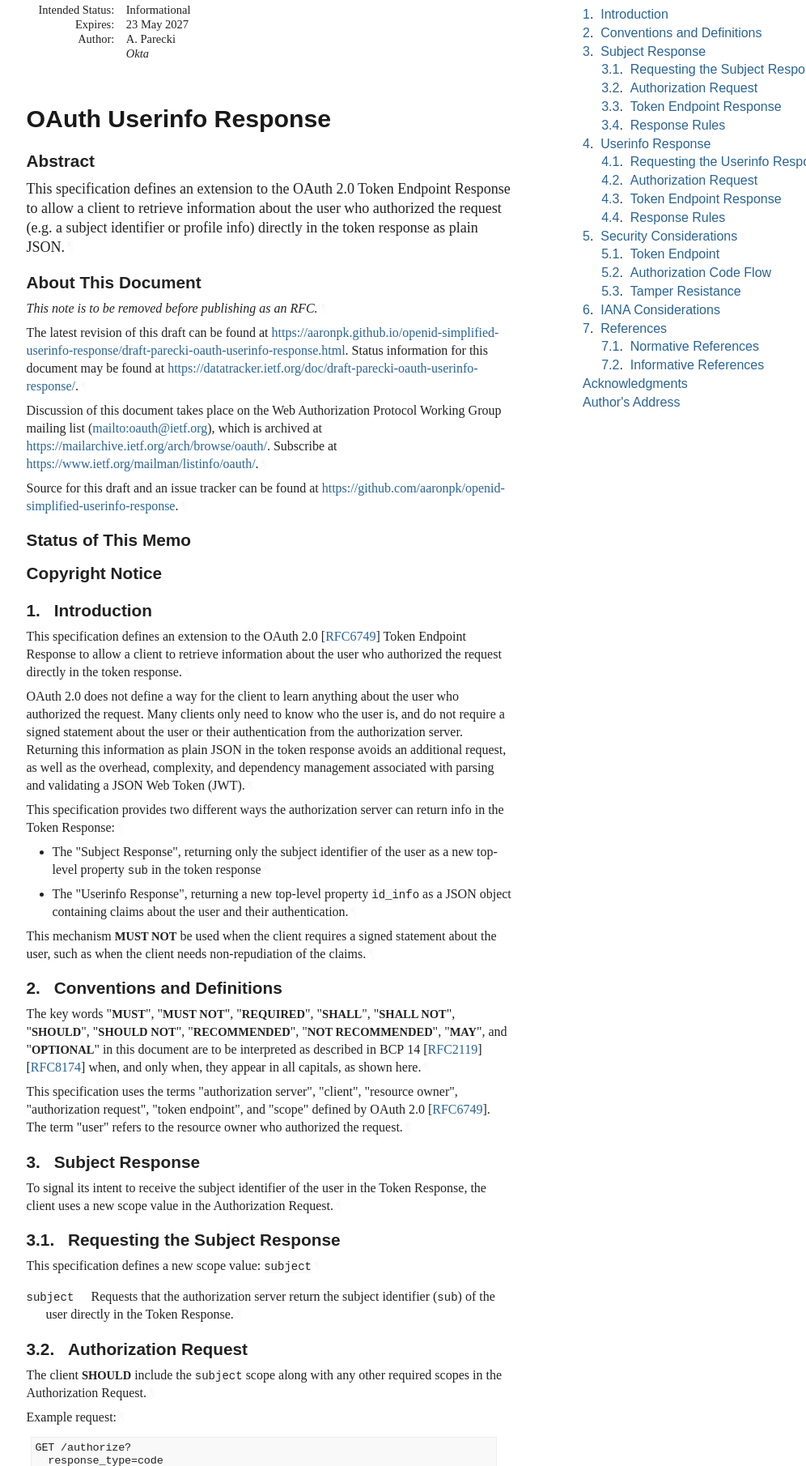
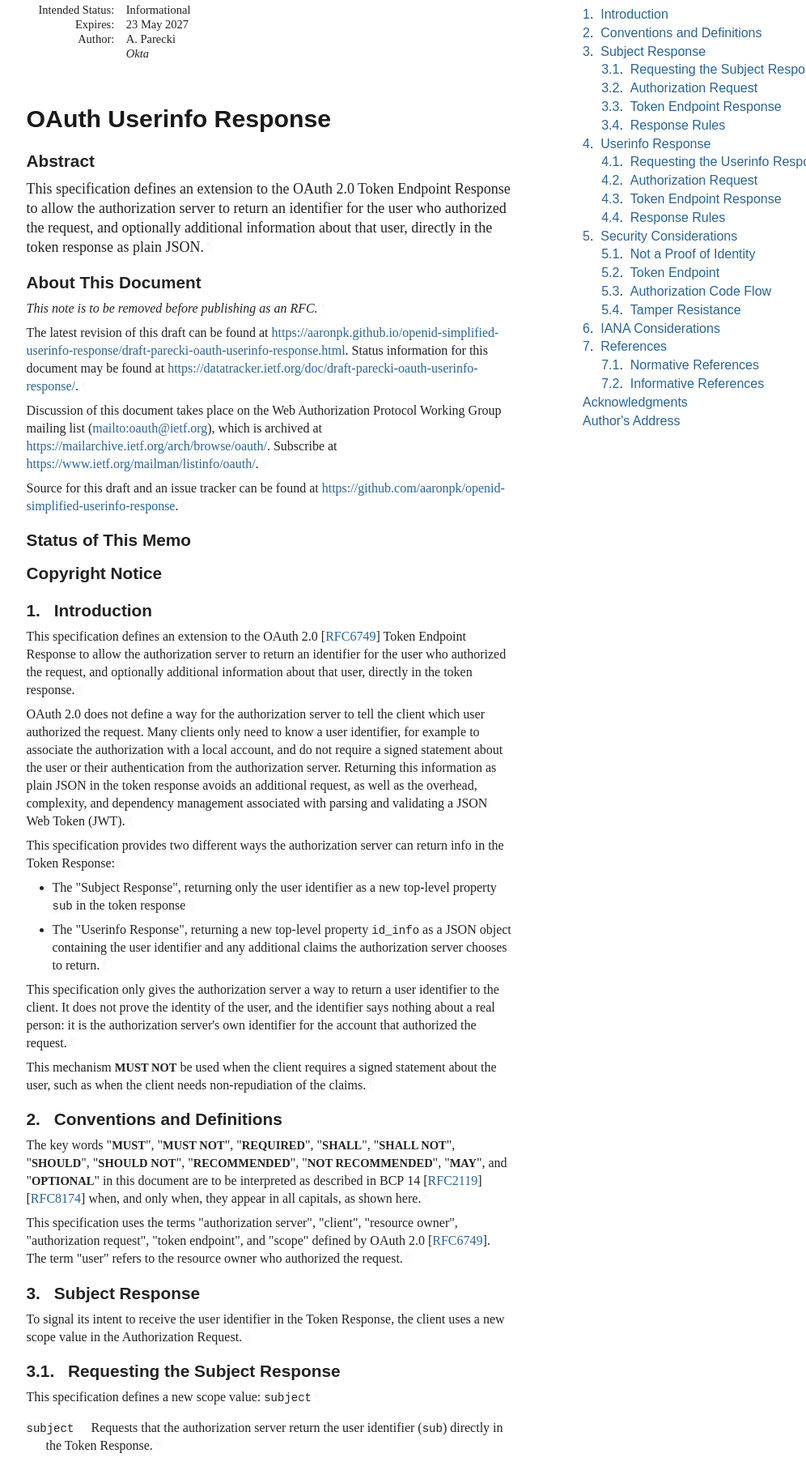
Before and after one commit to aaronpk/openid-simplified-userinfo-response, a plain HTML site: page draft-parecki-oauth-userinfo-response.html in a window 1280 px wide. Shown: the part 126-1936 px from the top of the page at 81% size, without its empty margins (92-1088 px from the left). Drawn offline with Linux system fonts and the light colour scheme; a web font is replaced by a local one.

Commit message:
Script updating gh-pages from ee7592b. [ci skip]

```diff
--- a/draft-parecki-oauth-userinfo-response.html
+++ b/draft-parecki-oauth-userinfo-response.html
@@ -7,7 +7,7 @@
 <title>OAuth Userinfo Response</title>
 <meta content="Aaron Parecki" name="author">
 <meta content="
-       This specification defines an extension to the OAuth 2.0 Token Endpoint Response to allow a client to retrieve information about the user who authorized the request (e.g. a subject identifier or profile info) directly in the token response as plain JSON.
+       This specification defines an extension to the OAuth 2.0 Token Endpoint Response to allow the authorization server to return an identifier for the user who authorized the request, and optionally additional information about that user, directly in the token response as plain JSON.
     " name="description">
 <meta content="xml2rfc 3.35.0" name="generator">
 <meta content="oauth" name="keyword">
@@ -1077,7 +1077,7 @@ svg {
 <h1 id="title">OAuth Userinfo Response</h1>
 <section id="section-abstract">
       <h2 id="abstract"><a href="#abstract" class="selfRef">Abstract</a></h2>
-<p id="section-abstract-1">This specification defines an extension to the OAuth 2.0 Token Endpoint Response to allow a client to retrieve information about the user who authorized the request (e.g. a subject identifier or profile info) directly in the token response as plain JSON.<a href="#section-abstract-1" class="pilcrow">¶</a></p>
+<p id="section-abstract-1">This specification defines an extension to the OAuth 2.0 Token Endpoint Response to allow the authorization server to return an identifier for the user who authorized the request, and optionally additional information about that user, directly in the token response as plain JSON.<a href="#section-abstract-1" class="pilcrow">¶</a></p>
 </section>
 <section class="note rfcEditorRemove" id="section-note.1">
       <h2 id="name-about-this-document">
@@ -1187,13 +1187,16 @@ svg {
             <p id="section-toc.1-1.5.1"><a href="#section-5" class="auto internal xref">5</a>.  <a href="#name-security-considerations" class="internal xref">Security Considerations</a></p>
 <ul class="compact toc ulBare ulEmpty">
 <li class="compact toc ulBare ulEmpty" id="section-toc.1-1.5.2.1">
-                <p id="section-toc.1-1.5.2.1.1"><a href="#section-5.1" class="auto internal xref">5.1</a>.  <a href="#name-token-endpoint" class="internal xref">Token Endpoint</a></p>
+                <p id="section-toc.1-1.5.2.1.1"><a href="#section-5.1" class="auto internal xref">5.1</a>.  <a href="#name-not-a-proof-of-identity" class="internal xref">Not a Proof of Identity</a></p>
 </li>
               <li class="compact toc ulBare ulEmpty" id="section-toc.1-1.5.2.2">
-                <p id="section-toc.1-1.5.2.2.1"><a href="#section-5.2" class="auto internal xref">5.2</a>.  <a href="#name-authorization-code-flow" class="internal xref">Authorization Code Flow</a></p>
+                <p id="section-toc.1-1.5.2.2.1"><a href="#section-5.2" class="auto internal xref">5.2</a>.  <a href="#name-token-endpoint" class="internal xref">Token Endpoint</a></p>
 </li>
               <li class="compact toc ulBare ulEmpty" id="section-toc.1-1.5.2.3">
-                <p id="section-toc.1-1.5.2.3.1"><a href="#section-5.3" class="auto internal xref">5.3</a>.  <a href="#name-tamper-resistance" class="internal xref">Tamper Resistance</a></p>
+                <p id="section-toc.1-1.5.2.3.1"><a href="#section-5.3" class="auto internal xref">5.3</a>.  <a href="#name-authorization-code-flow" class="internal xref">Authorization Code Flow</a></p>
+</li>
+              <li class="compact toc ulBare ulEmpty" id="section-toc.1-1.5.2.4">
+                <p id="section-toc.1-1.5.2.4.1"><a href="#section-5.4" class="auto internal xref">5.4</a>.  <a href="#name-tamper-resistance" class="internal xref">Tamper Resistance</a></p>
 </li>
             </ul>
 </li>
@@ -1226,18 +1229,19 @@ svg {
       <h2 id="name-introduction">
 <a href="#section-1" class="section-number selfRef">1. </a><a href="#name-introduction" class="section-name selfRef">Introduction</a>
       </h2>
-<p id="section-1-1">This specification defines an extension to the OAuth 2.0 <span>[<a href="#RFC6749" class="cite xref">RFC6749</a>]</span> Token Endpoint Response to allow a client to retrieve information about the user who authorized the request directly in the token response.<a href="#section-1-1" class="pilcrow">¶</a></p>
-<p id="section-1-2">OAuth 2.0 does not define a way for the client to learn anything about the user who authorized the request. Many clients only need to know who the user is, and do not require a signed statement about the user or their authentication from the authorization server. Returning this information as plain JSON in the token response avoids an additional request, as well as the overhead, complexity, and dependency management associated with parsing and validating a JSON Web Token (JWT).<a href="#section-1-2" class="pilcrow">¶</a></p>
+<p id="section-1-1">This specification defines an extension to the OAuth 2.0 <span>[<a href="#RFC6749" class="cite xref">RFC6749</a>]</span> Token Endpoint Response to allow the authorization server to return an identifier for the user who authorized the request, and optionally additional information about that user, directly in the token response.<a href="#section-1-1" class="pilcrow">¶</a></p>
+<p id="section-1-2">OAuth 2.0 does not define a way for the authorization server to tell the client which user authorized the request. Many clients only need to know a user identifier, for example to associate the authorization with a local account, and do not require a signed statement about the user or their authentication from the authorization server. Returning this information as plain JSON in the token response avoids an additional request, as well as the overhead, complexity, and dependency management associated with parsing and validating a JSON Web Token (JWT).<a href="#section-1-2" class="pilcrow">¶</a></p>
 <p id="section-1-3">This specification provides two different ways the authorization server can return info in the Token Response:<a href="#section-1-3" class="pilcrow">¶</a></p>
 <ul class="normal">
 <li class="normal" id="section-1-4.1">
-          <p id="section-1-4.1.1">The "Subject Response", returning only the subject identifier of the user as a new top-level property <code>sub</code> in the token response<a href="#section-1-4.1.1" class="pilcrow">¶</a></p>
+          <p id="section-1-4.1.1">The "Subject Response", returning only the user identifier as a new top-level property <code>sub</code> in the token response<a href="#section-1-4.1.1" class="pilcrow">¶</a></p>
 </li>
         <li class="normal" id="section-1-4.2">
-          <p id="section-1-4.2.1">The "Userinfo Response", returning a new top-level property <code>id_info</code> as a JSON object containing claims about the user and their authentication.<a href="#section-1-4.2.1" class="pilcrow">¶</a></p>
+          <p id="section-1-4.2.1">The "Userinfo Response", returning a new top-level property <code>id_info</code> as a JSON object containing the user identifier and any additional claims the authorization server chooses to return.<a href="#section-1-4.2.1" class="pilcrow">¶</a></p>
 </li>
       </ul>
-<p id="section-1-5">This mechanism <span class="bcp14">MUST NOT</span> be used when the client requires a signed statement about the user, such as when the client needs non-repudiation of the claims.<a href="#section-1-5" class="pilcrow">¶</a></p>
+<p id="section-1-5">This specification only gives the authorization server a way to return a user identifier to the client. It does not prove the identity of the user, and the identifier says nothing about a real person: it is the authorization server's own identifier for the account that authorized the request.<a href="#section-1-5" class="pilcrow">¶</a></p>
+<p id="section-1-6">This mechanism <span class="bcp14">MUST NOT</span> be used when the client requires a signed statement about the user, such as when the client needs non-repudiation of the claims.<a href="#section-1-6" class="pilcrow">¶</a></p>
 </section>
 </div>
 <div id="conventions-and-definitions">
@@ -1257,7 +1261,7 @@ appear in all capitals, as shown here.<a href="#section-2-1" class="pilcrow">¶<
       <h2 id="name-subject-response">
 <a href="#section-3" class="section-number selfRef">3. </a><a href="#name-subject-response" class="section-name selfRef">Subject Response</a>
       </h2>
-<p id="section-3-1">To signal its intent to receive the subject identifier of the user in the Token Response, the client uses a new scope value in the Authorization Request.<a href="#section-3-1" class="pilcrow">¶</a></p>
+<p id="section-3-1">To signal its intent to receive the user identifier in the Token Response, the client uses a new scope value in the Authorization Request.<a href="#section-3-1" class="pilcrow">¶</a></p>
 <div id="requesting-the-subject-response">
 <section id="section-3.1">
         <h3 id="name-requesting-the-subject-resp">
@@ -1267,7 +1271,7 @@ appear in all capitals, as shown here.<a href="#section-2-1" class="pilcrow">¶<
 <span class="break"></span><dl class="dlParallel" id="section-3.1-2">
           <dt id="section-3.1-2.1"><code>subject</code></dt>
           <dd style="margin-left: 1.5em" id="section-3.1-2.2">
-            <p id="section-3.1-2.2.1">Requests that the authorization server return the subject identifier (<code>sub</code>) of the user directly in the Token Response.<a href="#section-3.1-2.2.1" class="pilcrow">¶</a></p>
+            <p id="section-3.1-2.2.1">Requests that the authorization server return the user identifier (<code>sub</code>) directly in the Token Response.<a href="#section-3.1-2.2.1" class="pilcrow">¶</a></p>
 </dd>
         <dd class="break"></dd>
 </dl>
@@ -1301,7 +1305,7 @@ GET /authorize?
         </h3>
 <p id="section-3.3-1">This specification defines a new field to be returned in the Token Endpoint response: <code>sub</code>.<a href="#section-3.3-1" class="pilcrow">¶</a></p>
 <p id="section-3.3-2">In the Authorization Code flow, upon successful validation of the Authorization Code, the PKCE Code Verifier, and optional client authentication, the authorization server constructs a Token Response including the new field <code>sub</code>.<a href="#section-3.3-2" class="pilcrow">¶</a></p>
-<p id="section-3.3-3">The value of <code>sub</code> is a string that identifies the user who authorized the request. It has the same meaning as the <code>sub</code> claim defined in <span><a href="https://rfc-editor.org/rfc/rfc7519#section-4.1.2" class="relref">Section 4.1.2</a> of [<a href="#RFC7519" class="cite xref">RFC7519</a>]</span>. The value <span class="bcp14">MUST</span> be unique within the authorization server and <span class="bcp14">MUST NOT</span> be reassigned to a different user.<a href="#section-3.3-3" class="pilcrow">¶</a></p>
+<p id="section-3.3-3">The value of <code>sub</code> is a string containing the authorization server's identifier for the user who authorized the request. It has the same meaning as the <code>sub</code> claim defined in <span><a href="https://rfc-editor.org/rfc/rfc7519#section-4.1.2" class="relref">Section 4.1.2</a> of [<a href="#RFC7519" class="cite xref">RFC7519</a>]</span>. The value <span class="bcp14">MUST</span> be unique within the authorization server and <span class="bcp14">MUST NOT</span> be reassigned to a different user. The value is an opaque identifier that is only meaningful in the context of the authorization server that issued it.<a href="#section-3.3-3" class="pilcrow">¶</a></p>
 </section>
 </div>
 <div id="response-rules">
@@ -1381,7 +1385,7 @@ GET /authorize?
         </h3>
 <p id="section-4.3-1">This specification defines a new field to be returned in the Token Endpoint response: <code>id_info</code>.<a href="#section-4.3-1" class="pilcrow">¶</a></p>
 <p id="section-4.3-2">In the Authorization Code flow, upon successful validation of the Authorization Code, the PKCE Code Verifier, and optional client authentication, the authorization server constructs a Token Response including the new field <code>id_info</code>.<a href="#section-4.3-2" class="pilcrow">¶</a></p>
-<p id="section-4.3-3">The value of <code>id_info</code> is a JSON object whose members are claims about the user and their authentication. The claim names and their meanings are those registered in the IANA "JSON Web Token Claims" registry established by <span>[<a href="#RFC7519" class="cite xref">RFC7519</a>]</span>. The object <span class="bcp14">MUST</span> contain the <code>sub</code> claim, as described in <a href="#subject-token-response" class="auto internal xref">Section 3.3</a>. Which additional claims are returned is at the discretion of the authorization server, and may depend on the scopes granted.<a href="#section-4.3-3" class="pilcrow">¶</a></p>
+<p id="section-4.3-3">The value of <code>id_info</code> is a JSON object containing the user identifier and any additional claims the authorization server chooses to return. The claim names and their meanings are those registered in the IANA "JSON Web Token Claims" registry established by <span>[<a href="#RFC7519" class="cite xref">RFC7519</a>]</span>. The object <span class="bcp14">MUST</span> contain the <code>sub</code> claim, as described in <a href="#subject-token-response" class="auto internal xref">Section 3.3</a>. Which additional claims are returned is at the discretion of the authorization server, and may depend on the scopes granted.<a href="#section-4.3-3" class="pilcrow">¶</a></p>
 </section>
 </div>
 <div id="response-rules-1">
@@ -1406,8 +1410,9 @@ GET /authorize?
   "expires_in": 3600,
   "id_info": {
     "sub": "b46b2f1f2b7686d",
-    "auth_time": 1311280969,
-    "acr": "phr"
+    "name": "Alice Example",
+    "preferred_username": "alice",
+    "picture": "https://as.example.com/u/b46b2f1f2b7686d.jpg"
   }
 }
 </pre><a href="#section-4.4-3" class="pilcrow">¶</a>
@@ -1421,29 +1426,37 @@ GET /authorize?
       <h2 id="name-security-considerations">
 <a href="#section-5" class="section-number selfRef">5. </a><a href="#name-security-considerations" class="section-name selfRef">Security Considerations</a>
       </h2>
+<div id="not-a-proof-of-identity">
+<section id="section-5.1">
+        <h3 id="name-not-a-proof-of-identity">
+<a href="#section-5.1" class="section-number selfRef">5.1. </a><a href="#name-not-a-proof-of-identity" class="section-name selfRef">Not a Proof of Identity</a>
+        </h3>
+<p id="section-5.1-1">The <code>sub</code> and <code>id_info</code> values are not an assertion of the user's identity. They tell the client which identifier the authorization server associates with the user who authorized the request, and nothing more. In particular, they do not establish that the user is a particular real person. Clients <span class="bcp14">MUST</span> treat the user identifier as scoped to the authorization server that returned it, and <span class="bcp14">MUST NOT</span> assume that the same value returned by a different authorization server refers to the same user.<a href="#section-5.1-1" class="pilcrow">¶</a></p>
+</section>
+</div>
 <div id="token-endpoint">
-<section id="section-5.1">
+<section id="section-5.2">
         <h3 id="name-token-endpoint">
-<a href="#section-5.1" class="section-number selfRef">5.1. </a><a href="#name-token-endpoint" class="section-name selfRef">Token Endpoint</a>
+<a href="#section-5.2" class="section-number selfRef">5.2. </a><a href="#name-token-endpoint" class="section-name selfRef">Token Endpoint</a>
         </h3>
-<p id="section-5.1-1">The <code>sub</code> and <code>id_info</code> response fields <span class="bcp14">MUST</span> only be returned from the token endpoint.<a href="#section-5.1-1" class="pilcrow">¶</a></p>
-<p id="section-5.1-2">The <code>sub</code> and <code>id_info</code> values <span class="bcp14">MUST NOT</span> be returned in the Authorization Response (the URL redirect back to the client), as this passes through the front channel and provides no mechanism for the client to validate the legitimacy of the value in the response.<a href="#section-5.1-2" class="pilcrow">¶</a></p>
+<p id="section-5.2-1">The <code>sub</code> and <code>id_info</code> response fields <span class="bcp14">MUST</span> only be returned from the token endpoint.<a href="#section-5.2-1" class="pilcrow">¶</a></p>
+<p id="section-5.2-2">The <code>sub</code> and <code>id_info</code> values <span class="bcp14">MUST NOT</span> be returned in the Authorization Response (the URL redirect back to the client), as this passes through the front channel and provides no mechanism for the client to validate the legitimacy of the value in the response.<a href="#section-5.2-2" class="pilcrow">¶</a></p>
 </section>
 </div>
 <div id="authorization-code-flow">
-<section id="section-5.2">
+<section id="section-5.3">
         <h3 id="name-authorization-code-flow">
-<a href="#section-5.2" class="section-number selfRef">5.2. </a><a href="#name-authorization-code-flow" class="section-name selfRef">Authorization Code Flow</a>
+<a href="#section-5.3" class="section-number selfRef">5.3. </a><a href="#name-authorization-code-flow" class="section-name selfRef">Authorization Code Flow</a>
         </h3>
-<p id="section-5.2-1">If using the Authorization Code flow, or any flow that utilizes a browser redirect, the flow <span class="bcp14">MUST</span> be secured with PKCE as defined in <span>[<a href="#RFC7636" class="cite xref">RFC7636</a>]</span> to prevent authorization code injection attacks.<a href="#section-5.2-1" class="pilcrow">¶</a></p>
+<p id="section-5.3-1">If using the Authorization Code flow, or any flow that utilizes a browser redirect, the flow <span class="bcp14">MUST</span> be secured with PKCE as defined in <span>[<a href="#RFC7636" class="cite xref">RFC7636</a>]</span> to prevent authorization code injection attacks.<a href="#section-5.3-1" class="pilcrow">¶</a></p>
 </section>
 </div>
 <div id="tamper-resistance">
-<section id="section-5.3">
+<section id="section-5.4">
         <h3 id="name-tamper-resistance">
-<a href="#section-5.3" class="section-number selfRef">5.3. </a><a href="#name-tamper-resistance" class="section-name selfRef">Tamper Resistance</a>
+<a href="#section-5.4" class="section-number selfRef">5.4. </a><a href="#name-tamper-resistance" class="section-name selfRef">Tamper Resistance</a>
         </h3>
-<p id="section-5.3-1">The response defined here provides no cryptographic signature over the <code>sub</code> or <code>id_info</code> values. Their integrity and authenticity are solely reliant on the security of the transport layer of the Token Endpoint and the preceding Authorization Code + PKCE exchange.<a href="#section-5.3-1" class="pilcrow">¶</a></p>
+<p id="section-5.4-1">The response defined here provides no cryptographic signature over the <code>sub</code> or <code>id_info</code> values. Their integrity and authenticity are solely reliant on the security of the transport layer of the Token Endpoint and the preceding Authorization Code + PKCE exchange.<a href="#section-5.4-1" class="pilcrow">¶</a></p>
 </section>
 </div>
 </section>
```
Also changed, not shown: draft-parecki-oauth-userinfo-response.txt.
